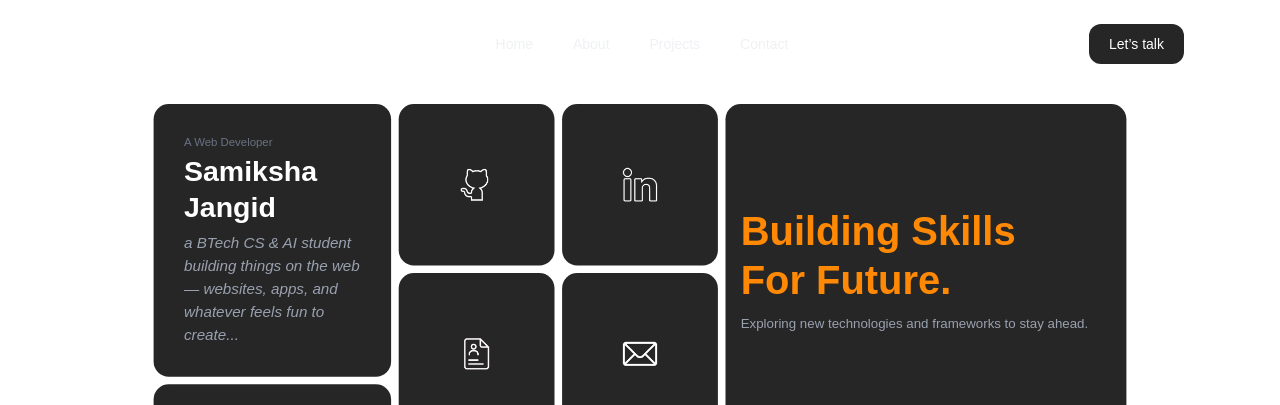
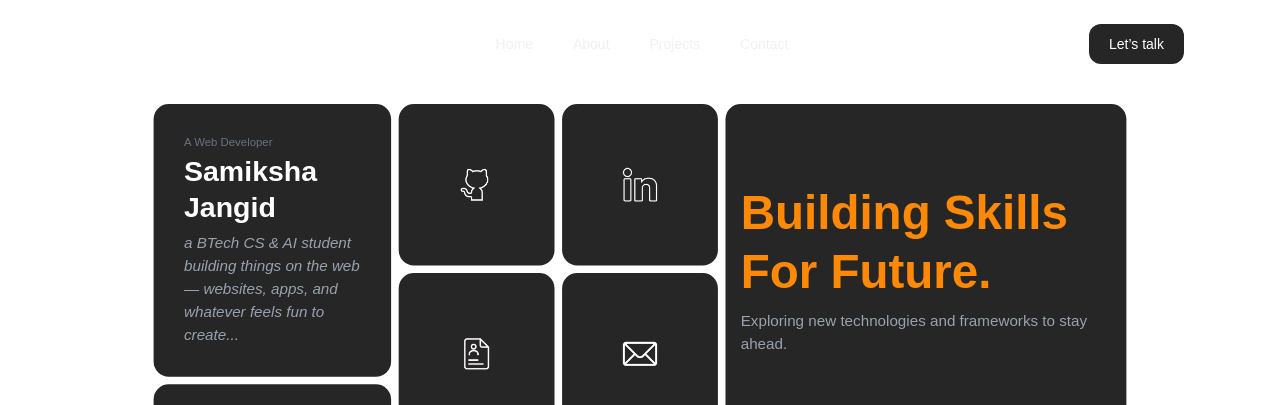
Before and after one commit to samiksha-jangid27/samiksha.portfolio, a Next.js app: page / in a window 1280 px wide. Shown: the top 405 px of the page. Built offline with nearby package versions, Linux system fonts and the light colour scheme.

Commit message:
Add orange hover effect on name

```diff
--- a/src/components/Hero.jsx
+++ b/src/components/Hero.jsx
@@ -40,8 +40,30 @@ export default function Hero() {
             <div className="bg-neutral-800 rounded-2xl p-8">
               <p className="text-gray-500 text-xs mb-1">A Web Developer</p>
               <h2 className="text-white text-3xl font-bold leading-tight">
-                Samiksha<br />Jangid
+                <span className="block">
+                  {"Samiksha".split("").map((char, i) => (
+                    <span
+                      key={i}
+                      className="transition-colors duration-200 hover:text-orange-400 cursor-default"
+                    >
+                      {char}
+                    </span>
+                  ))}
+                </span>
+
+                <span className="block">
+                  {"Jangid".split("").map((char, i) => (
+                    <span
+                      key={i}
+                      className="transition-colors duration-200 hover:text-orange-400 cursor-default"
+                    >
+                      {char}
+                    </span>
+                  ))}
+                </span>
               </h2>
+
+
               <p className="text-gray-400 text-s italic mt-2">
                 a BTech CS & AI student building things on the web —
                 websites, apps, and whatever feels fun to create...
@@ -51,9 +73,20 @@ export default function Hero() {
             <div className="bg-neutral-800 rounded-2xl p-7 flex flex-col justify-between flex-1">
               <div className="grid grid-cols-3 gap-1.5 justify-items-center">
                 {skills.map((skill) => (
-                  <div key={skill.alt} className="group flex flex-col items-center">
-                    <Image src={skill.src} alt={skill.alt} width={40} height={40} />
-                    <span className="text-[10px] text-gray-400 mt-1 opacity-0 group-hover:opacity-100 transition">
+                  <div
+                    key={skill.alt}
+                    className="group flex flex-col items-center"
+                  >
+                    <div className="transition-transform duration-300 ease-out group-hover:scale-110 group-hover:-rotate-6 group-hover:drop-shadow-[0_4px_12px_rgba(255,255,255,0.15)]">
+                      <Image
+                        src={skill.src}
+                        alt={skill.alt}
+                        width={40}
+                        height={40}
+                      />
+                    </div>
+
+                    <span className="text-[10px] text-gray-400 mt-1 opacity-0 group-hover:opacity-100 transition duration-200">
                       {skill.alt}
                     </span>
                   </div>
@@ -95,10 +128,10 @@ export default function Hero() {
 
           {/* Hero Text */}
           <div className="lg:col-span-5 lg:row-span-2 bg-neutral-800 rounded-2xl p-4 flex flex-col justify-center">
-            <h1 className="text-[42px] font-bold leading-tight text-orange-400">
+            <h1 className="text-[50px] font-bold leading-tight text-orange-400">
               Building Skills<br />For Future.
             </h1>
-            <p className="text-gray-400 text-sm mt-2">
+            <p className="text-gray-400 text-l mt-2">
               Exploring new technologies and frameworks to stay ahead.
             </p>
           </div>
@@ -118,10 +151,17 @@ export default function Hero() {
                   className="bg-neutral-900 rounded-xl overflow-hidden hover:scale-[1.02] transition"
                 >
                   <div className="relative aspect-video">
-                    <Image src={project.image} alt={project.title} fill className="object-cover" />
+                    <Image
+                      src={project.image}
+                      alt={project.title}
+                      fill
+                      className="object-cover"
+                    />
                   </div>
                   <div className="p-2">
-                    <h4 className="text-white text-sm font-medium">{project.title}</h4>
+                    <h4 className="text-white text-sm font-medium">
+                      {project.title}
+                    </h4>
                     <p className="text-gray-400 text-xs">See details →</p>
                   </div>
                 </Link>
```
